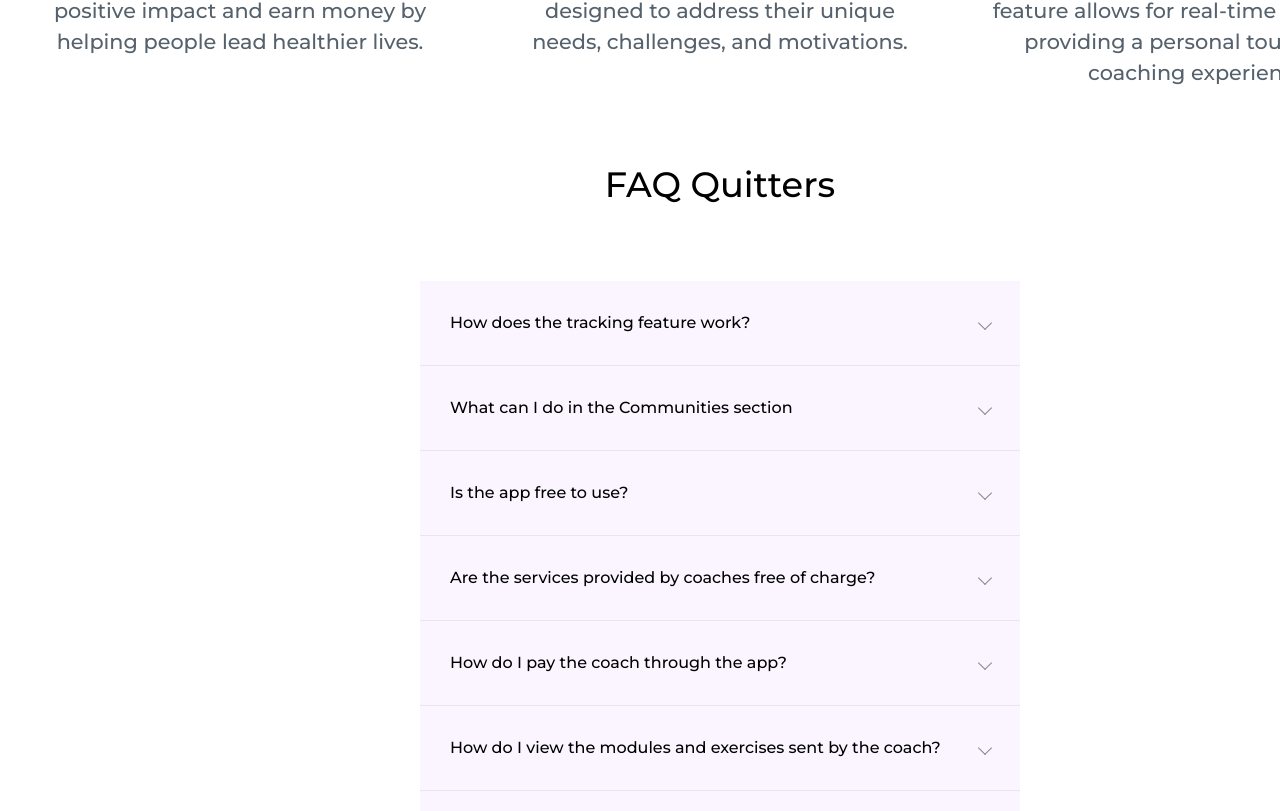
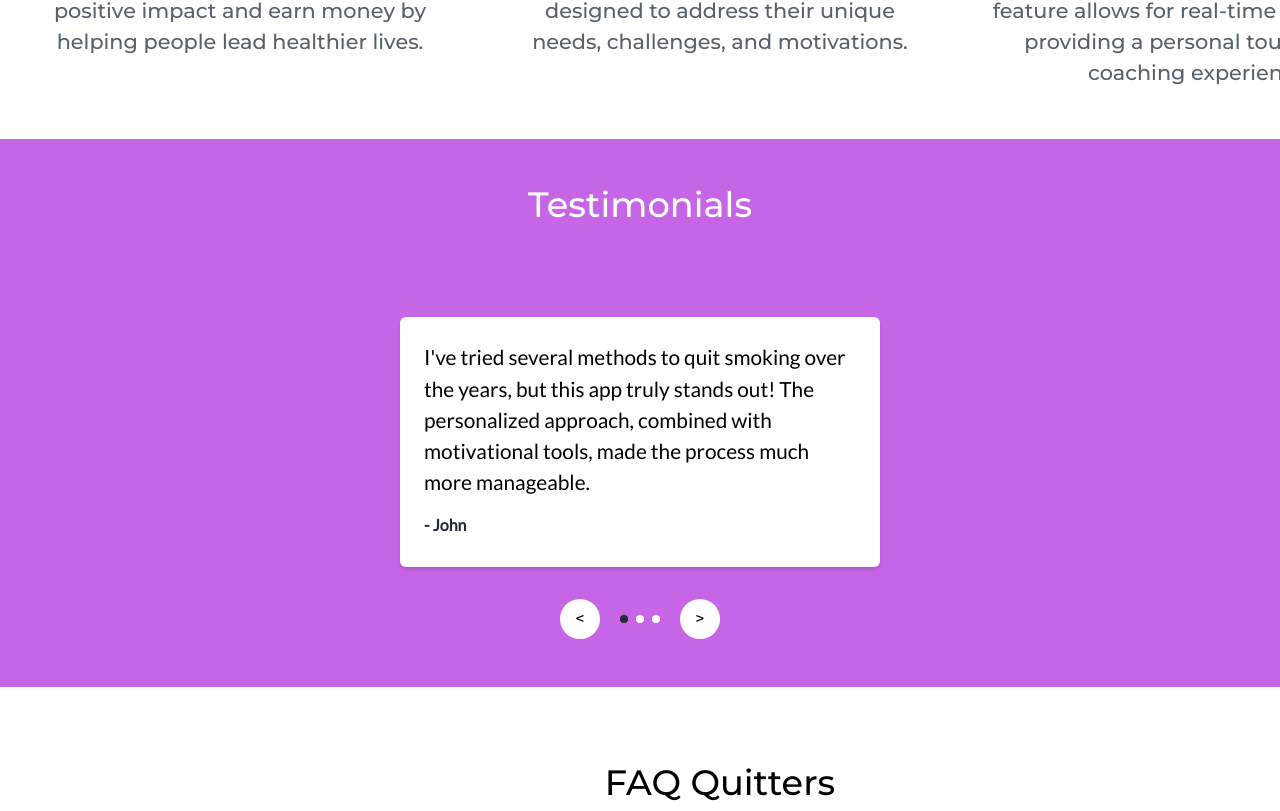
Before and after one commit to silverseacode/luckyquit-next15, a Next.js app: page / in a window 1280 px wide. Shown: the part 3509-4320 px from the top of the page. Built offline with nearby package versions, Linux system fonts and the light colour scheme.

Commit message:
testimonials

```diff
--- /dev/null
+++ b/src/app/components/Testimonials/index.tsx
@@ -0,0 +1,84 @@
+"use client";
+import React, { useState } from "react";
+export default function Testimonials() {
+  const testimonials = [
+    {
+      id: 1,
+      name: "John",
+      text: "I've tried several methods to quit smoking over the years, but this app truly stands out! The personalized approach, combined with motivational tools, made the process much more manageable.",
+    },
+    {
+      id: 2,
+      name: "Sarah",
+      text: "The app's daily progress tracking kept me motivated, and the community support feature made me feel less alone in this journey. The guided exercises and reminders were perfectly timed, helping me manage cravings effectively.",
+    },
+    {
+      id: 3,
+      name: "Mike",
+      text: "The daily reminders and supportive community kept me on track every step of the way. If you’re serious about quitting, this app is a must-have. Life-changing! ",
+    },
+  ];
+
+  const [currentIndex, setCurrentIndex] = useState(0);
+
+  const nextSlide = () => {
+    setCurrentIndex((prevIndex) => (prevIndex + 1) % testimonials.length);
+  };
+
+  const prevSlide = () => {
+    setCurrentIndex(
+      (prevIndex) => (prevIndex - 1 + testimonials.length) % testimonials.length
+    );
+  };
+  return (
+    <>
+      <div className="relative w-full max-w-lg mx-auto">
+        <div className="overflow-hidden">
+          <div
+            className="flex transition-transform duration-500"
+            style={{ transform: `translateX(-${currentIndex * 100}%)` }}
+          >
+            {testimonials.map((testimonial) => (
+              <div key={testimonial.id} className="min-w-full p-4">
+                <div className="bg-white rounded-md shadow-md p-6 h-[250px]">
+                  <h3 className="testimonial-font text-[1.3rem]">{testimonial.text}</h3>
+                  <div className="text-left mt-4">
+                  <p className="text-gray-800 font-bold testimonial-font">- {testimonial.name}</p>
+                </div>
+                </div>
+
+              </div>
+            ))}
+          </div>
+        </div>
+
+        <div className="flex justify-center mt-4 items-center">
+          <div className=" transform -translate-y-1/2  mr-4 top-5 relative ">
+            <button
+              onClick={prevSlide}
+              className="bg-white text-black  w-[2.5rem] h-[2.5rem] rounded-full"
+            >
+              &lt;
+            </button>
+          </div>
+          {testimonials.map((_, index) => (
+            <div
+              key={index}
+              className={`w-2 h-2 mx-1 rounded-full ${
+                index === currentIndex ? "bg-gray-800" : "bg-white"
+              }`}
+            ></div>
+          ))}
+          <div className=" transform -translate-y-1/2 ml-4 top-5 relative">
+            <button
+              onClick={nextSlide}
+              className="bg-white text-black w-[2.5rem] h-[2.5rem] rounded-full"
+            >
+              &gt;
+            </button>
+          </div>
+        </div>
+      </div>
+    </>
+  );
+}
--- a/src/app/globals.css
+++ b/src/app/globals.css
@@ -18,6 +18,11 @@ input {
 }
 textarea {
   font-family: var(--font-montserrat) !important;
+}
+
+.testimonial-font {
+  font-family: var(--font-lato) !important;
+
 }
 
 .animation-container {
--- a/src/app/layout.tsx
+++ b/src/app/layout.tsx
@@ -1,9 +1,9 @@
 import type { Metadata } from "next";
-import { Montserrat } from 'next/font/google'
+import { Lato, Montserrat } from 'next/font/google'
 import "./globals.css";
 
-const montserrat = Montserrat({ subsets: ['latin'],weight: ["500", "700"], variable:"--font-montserrat" })
-
+const montserrat = Montserrat({ subsets: ['latin'], weight: ["500", "700"], variable: "--font-montserrat" });
+const lato = Lato({ subsets: ['latin'], weight: "400", variable: "--font-lato" });
 export const metadata: Metadata = {
   title: "Lucky Quit | Quit Smoking App",
   description: "Discover top-notch smoking cessation coaches and take control of your journey to quit smoking. Our app empowers you to track your cigarette consumption, monitor your health progress, and visualize the money saved. Start your smoke-free life today!",
@@ -18,7 +18,7 @@ export default function RootLayout({
   return (
     <html lang="en">
       <body
-        className={`${montserrat.variable} antialiased`}
+        className={`${montserrat.variable} ${lato.variable} antialiased`}
       >
         {children}
       </body>
--- a/src/app/page.tsx
+++ b/src/app/page.tsx
@@ -4,6 +4,7 @@ import Features from "./components/Features";
 import Footer from "./components/Footer";
 import Main from "./components/Home";
 import Navbar from "./components/Navbar";
+import Testimonials from "./components/Testimonials";
 
 export default function Home() {
   return (
@@ -25,13 +26,22 @@ export default function Home() {
           </h1>
           <Coach />
         </section>
+        </main>
+        <section id="testimonials-section" className="bg-purple1 pb-[3rem]">
+          <h1 className="text-center py-[20px] px-0 text-[2.2rem] mt-[50px] mb-[50px] pt-10 text-white">
+            Testimonials
+          </h1>
+          <Testimonials />
+        </section>
+        <main className="w-[90rem]  mx-auto">
         <section id="faq-section">
           <h1 className="text-center py-[20px] px-0 text-[2.2rem] mt-[50px] mb-[50px]">
             FAQ Quitters
           </h1>
           <FAQ />
         </section>
-      </main>
+        </main>
+
       <footer>
         <Footer />
       </footer>
--- a/tailwind.config.ts
+++ b/tailwind.config.ts
@@ -16,6 +16,7 @@ export default {
         gray3: "#55616C",
         gray4: "#5C5C5C",
         black1: "#292D30",
+        purple1: "#C765E7"
       },
       animation: {
         'custom-animation': 'customAnimation 2s infinite ease alternate',
```
Also changed, not shown: package.json (+10 -1 lines), 1 other file (tests, documents, lock files or other folders).
